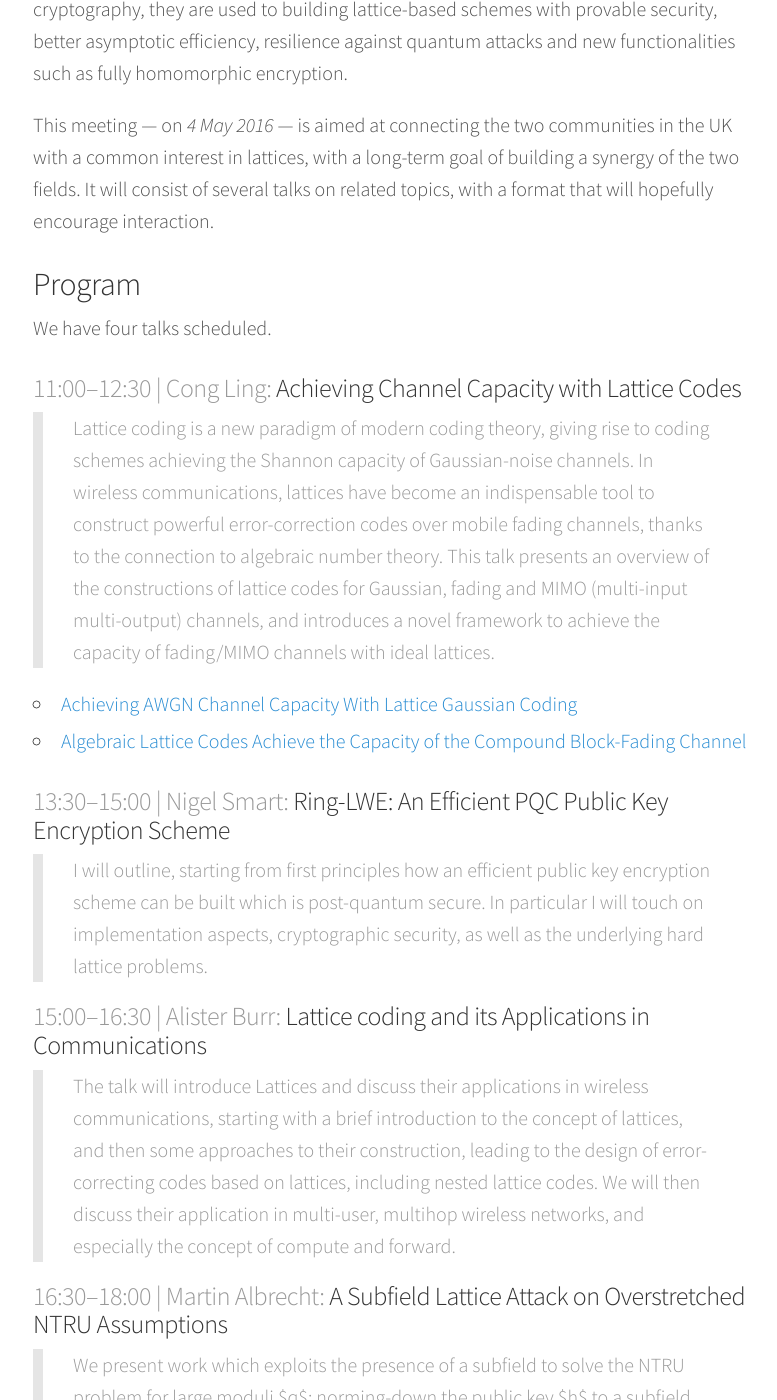
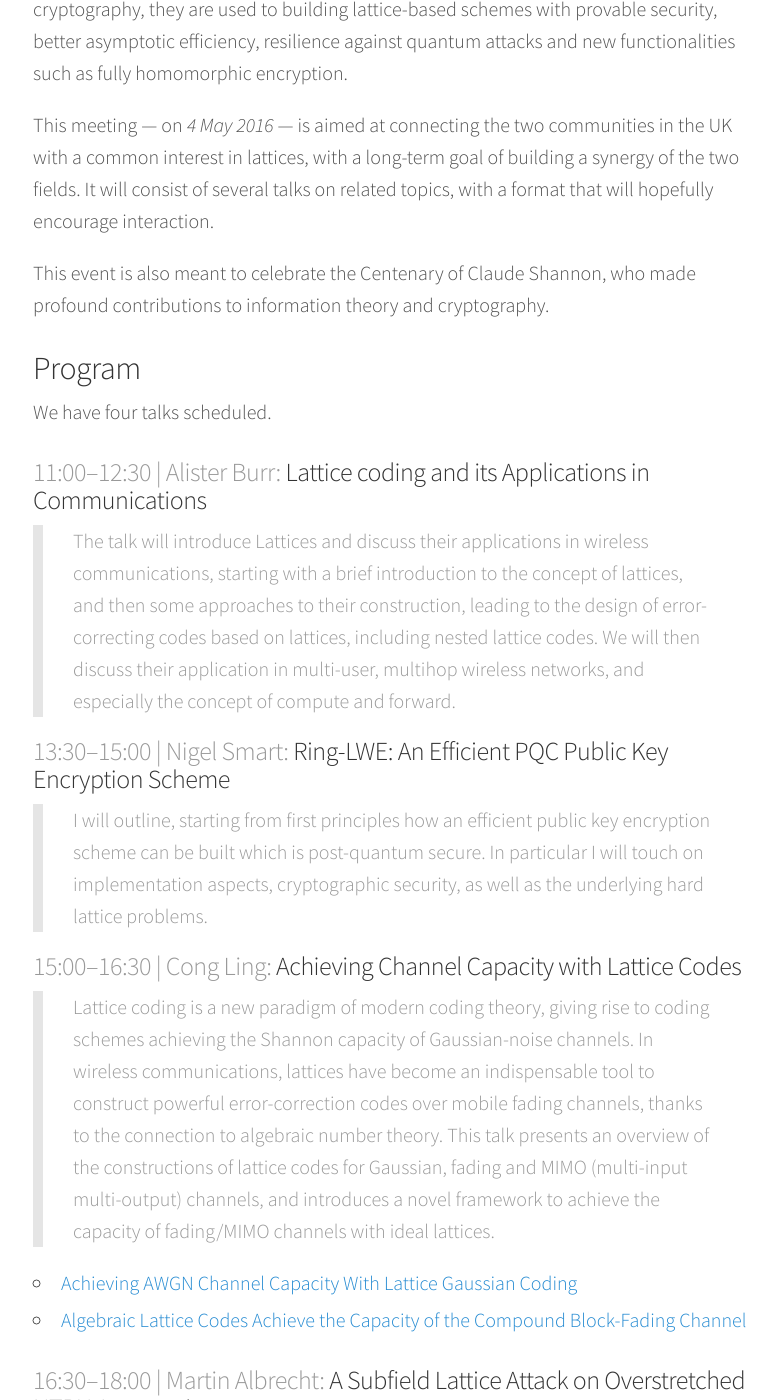
Before and after one commit to malb/discrete-subgroup, a Jekyll site: the page built from _posts/2016-05-04-lattice-meeting.md, in a window 1280 px wide and 1400 px high, scrolled down 348 px. Shown: the whole window, without its empty margins (247-1024 px from the left). Built offline with Jekyll 4.4.1, drawn with Linux system fonts in a browser that asks for light colours; nearby versions of some CDN libraries.

Commit message:
reschedule talks add Claude Shannon note

```diff
--- a/_posts/2016-05-04-lattice-meeting.md
+++ b/_posts/2016-05-04-lattice-meeting.md
@@ -7,25 +7,27 @@ Lattice-based approaches are emerging as a common theme in modern cryptography a
 
 This meeting — on *4 May 2016* — is aimed at connecting the two communities in the UK with a common interest in lattices, with a long-term goal of building a synergy of the two fields. It will consist of several talks on related topics, with a format that will hopefully encourage interaction.
 
+This event is also meant to celebrate the Centenary of Claude Shannon, who made profound contributions to information theory and cryptography.
+
 ## Program ##
 
 We have four talks scheduled.
 
-### <span>11:00–12:30 | Cong Ling:</span> Achieving Channel Capacity with Lattice Codes ###
+
+### <span>11:00–12:30 | Alister Burr:</span> Lattice coding and its Applications in Communications ###
+
+> The talk will introduce Lattices and discuss their applications in wireless communications, starting with a brief introduction to the concept of lattices, and then some approaches to their construction, leading to the design of error-correcting codes based on lattices, including nested lattice codes. We will then discuss their application in multi-user, multihop wireless networks, and especially the concept of compute and forward.
+
+### <span>13:30–15:00 | Nigel Smart:</span> Ring-LWE: An Efficient PQC Public Key Encryption Scheme ###
+
+> I will outline, starting from first principles how an efficient public key encryption scheme can be built which is post-quantum secure. In particular I will touch on implementation aspects, cryptographic security, as well as the underlying hard lattice problems.
+
+### <span>15:00–16:30 | Cong Ling:</span> Achieving Channel Capacity with Lattice Codes ###
 
 > Lattice coding is a new paradigm of modern coding theory, giving rise to coding schemes achieving the Shannon capacity of Gaussian-noise channels. In wireless communications, lattices have become an indispensable tool to construct powerful error-correction codes over mobile fading channels, thanks to the connection to algebraic number theory. This talk presents an overview of the constructions of lattice codes for Gaussian, fading and MIMO (multi-input multi-output) channels, and introduces a novel framework to achieve the capacity of fading/MIMO channels with ideal lattices.
 
 - [Achieving AWGN Channel Capacity With Lattice Gaussian Coding](http://arxiv.org/abs/1302.5906)
 - [Algebraic Lattice Codes Achieve the Capacity of the Compound Block-Fading Channel](http://arxiv.org/abs/1603.09263)
-
-### <span>13:30–15:00 | Nigel Smart:</span> Ring-LWE: An Efficient PQC Public Key Encryption Scheme ###
-
-> I will outline, starting from first principles how an efficient public key encryption scheme can be built which is post-quantum secure. In particular I will touch on implementation aspects, cryptographic security, as well as the underlying hard lattice problems.
-
-### <span>15:00–16:30 | Alister Burr:</span> Lattice coding and its Applications in Communications ###
-
-
-> The talk will introduce Lattices and discuss their applications in wireless communications, starting with a brief introduction to the concept of lattices, and then some approaches to their construction, leading to the design of error-correcting codes based on lattices, including nested lattice codes. We will then discuss their application in multi-user, multihop wireless networks, and especially the concept of compute and forward.
 
 ### <span>16:30–18:00 | Martin Albrecht:</span> A Subfield Lattice Attack on Overstretched NTRU Assumptions ###
 
```
